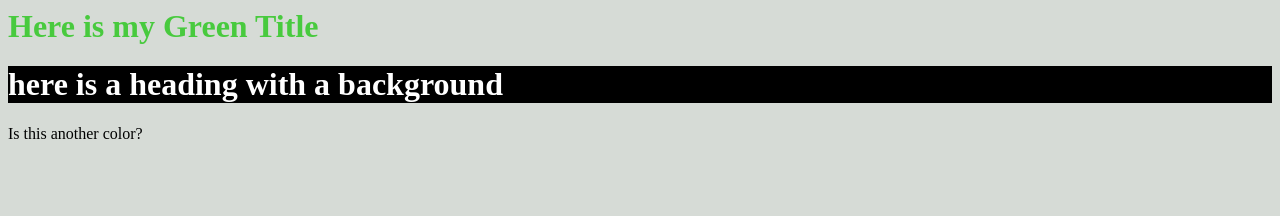
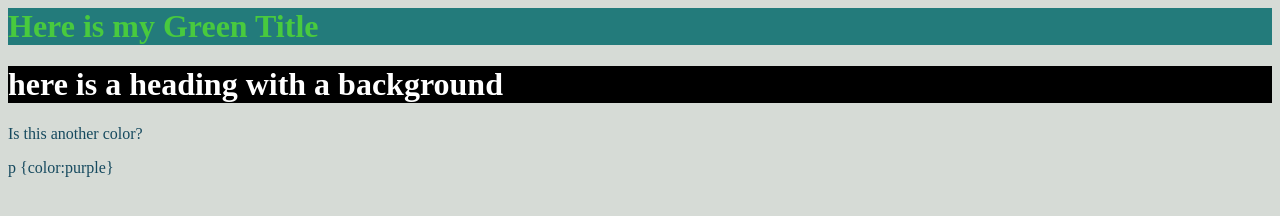
Before and after one commit to NestorMenjiv38/3_4, a plain HTML site: page index.html in a window 1280 px wide. Drawn offline with Linux system fonts and the light colour scheme.

Commit message:
Update index.html

```diff
--- a/index.html
+++ b/index.html
@@ -3,4 +3,10 @@
   <h1 style="color:#48CA3E">Here is my Green Title</h1>
   <h1 style="color:#ffffff;background-color:#000000">here is a heading with a background</h1>
   <p>Is this another color?</p>
+  p {color:purple}
+<style>
+body { background-color: #E2FFFF; color: #15495E; }
+h1 { background-color: #237B7B; color: #E2FFFF; }
+h2 { background-color: #B0E6E6; color: #237B7B; }
+</style>
 </body>
```
